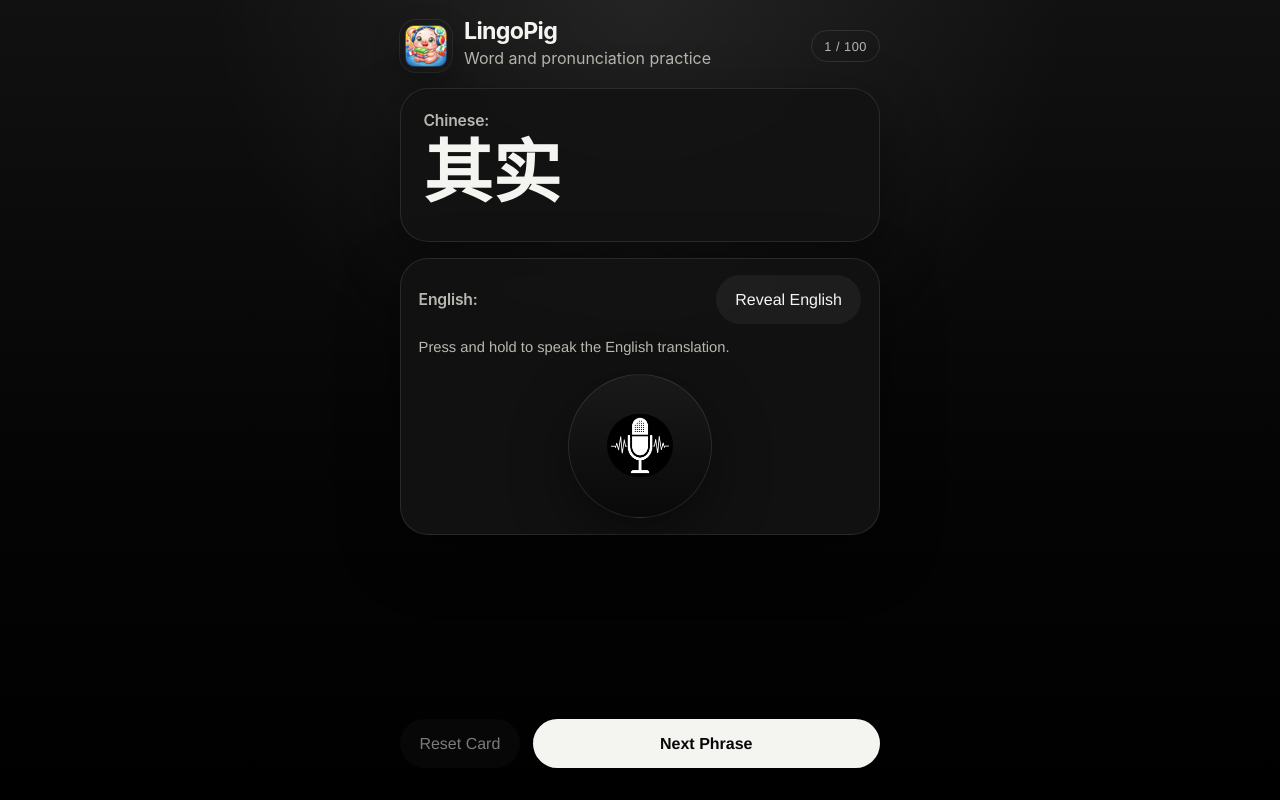
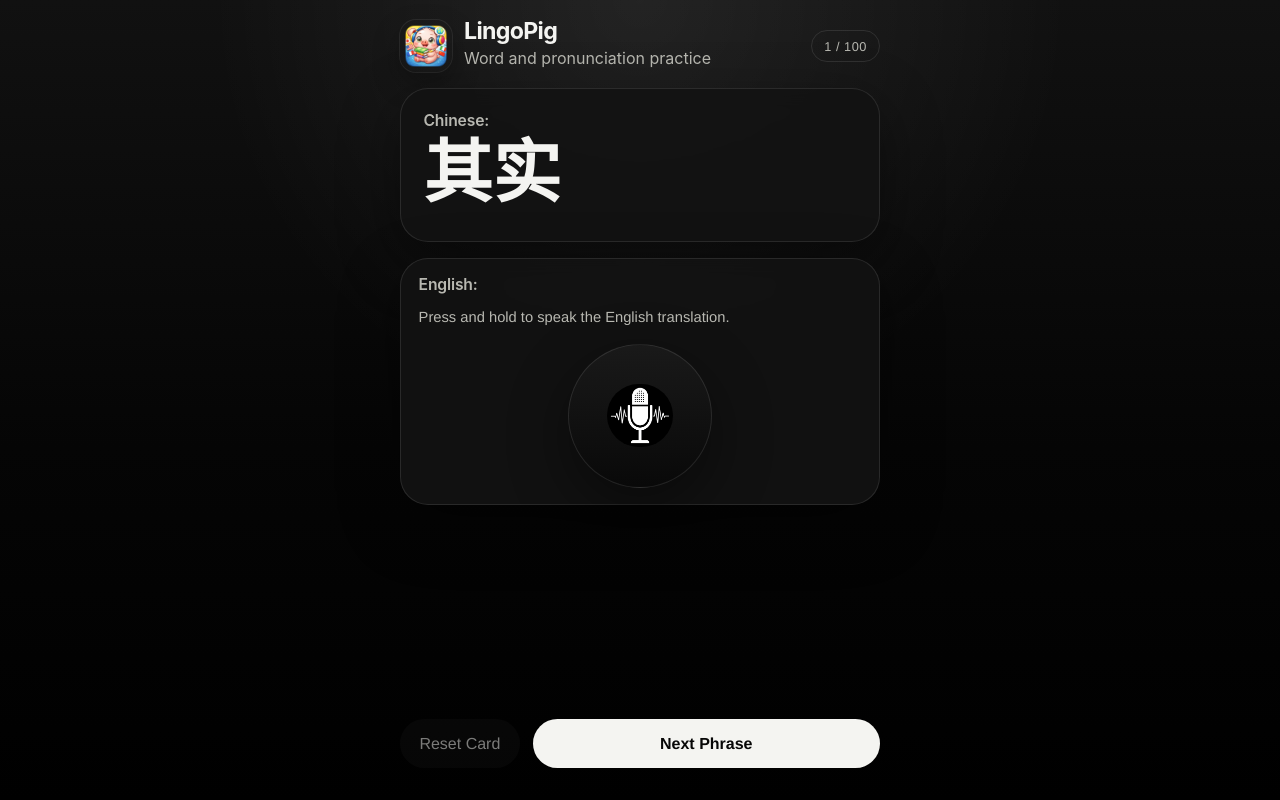
Before and after one commit to junior-building-things/LingoPig, a Next.js app: page / in a window 1280 px wide. Built offline with nearby package versions, Linux system fonts and the light colour scheme.

Commit message:
Remove reveal English from homepage

```diff
--- a/src/components/practice-session.tsx
+++ b/src/components/practice-session.tsx
@@ -50,12 +50,11 @@ function getFeedbackCopy(result: AttemptEvaluation) {
     return "You were close. Try it once more with clearer pronunciation or wording.";
   }
 
-  return "That did not match yet. Reveal the English if you need a quick hint, then try again.";
+  return "That did not match yet. Take another shot and try again.";
 }
 
 export function PracticeSession() {
   const [cardIndex, setCardIndex] = useState(0);
-  const [isEnglishRevealed, setIsEnglishRevealed] = useState(false);
   const [status, setStatus] = useState<SessionStatus>("idle");
   const [feedback, setFeedback] = useState<AttemptEvaluation | null>(null);
   const [errorMessage, setErrorMessage] = useState<string | null>(null);
@@ -221,7 +220,6 @@ export function PracticeSession() {
     }
 
     setCardIndex((currentIndex) => (currentIndex + 1) % currentDeck.length);
-    setIsEnglishRevealed(false);
     setFeedback(null);
     setErrorMessage(null);
   }
@@ -285,14 +283,6 @@ export function PracticeSession() {
       <section className="helper-card">
         <div className="answer-card-head">
           <p className="card-title">English:</p>
-          <button
-            type="button"
-            className="ghost-button"
-            onClick={() => setIsEnglishRevealed((currentValue) => !currentValue)}
-            disabled={status !== "idle"}
-          >
-            {isEnglishRevealed ? "Hide English" : "Reveal English"}
-          </button>
         </div>
 
         <p className="helper-text">{getStatusCopy(status)}</p>
@@ -332,16 +322,6 @@ export function PracticeSession() {
             aria-hidden="true"
           />
         </button>
-
-        {isEnglishRevealed ? (
-          <div className="revealed-answer">
-            <p className="label">English answer</p>
-            <p className="answer-text">{currentCard.englishAnswer}</p>
-            <p className="answer-note">
-              Use the reveal as a prompt, then hold the mic and say it naturally.
-            </p>
-          </div>
-        ) : null}
       </section>
 
       {feedback ? (
@@ -367,9 +347,8 @@ export function PracticeSession() {
           onClick={() => {
             setFeedback(null);
             setErrorMessage(null);
-            setIsEnglishRevealed(false);
           }}
-          disabled={status !== "idle" || (!feedback && !errorMessage && !isEnglishRevealed)}
+          disabled={status !== "idle" || (!feedback && !errorMessage)}
         >
           Reset Card
         </button>
```
Also changed, not shown: 1 other file (tests, documents, lock files or other folders).
